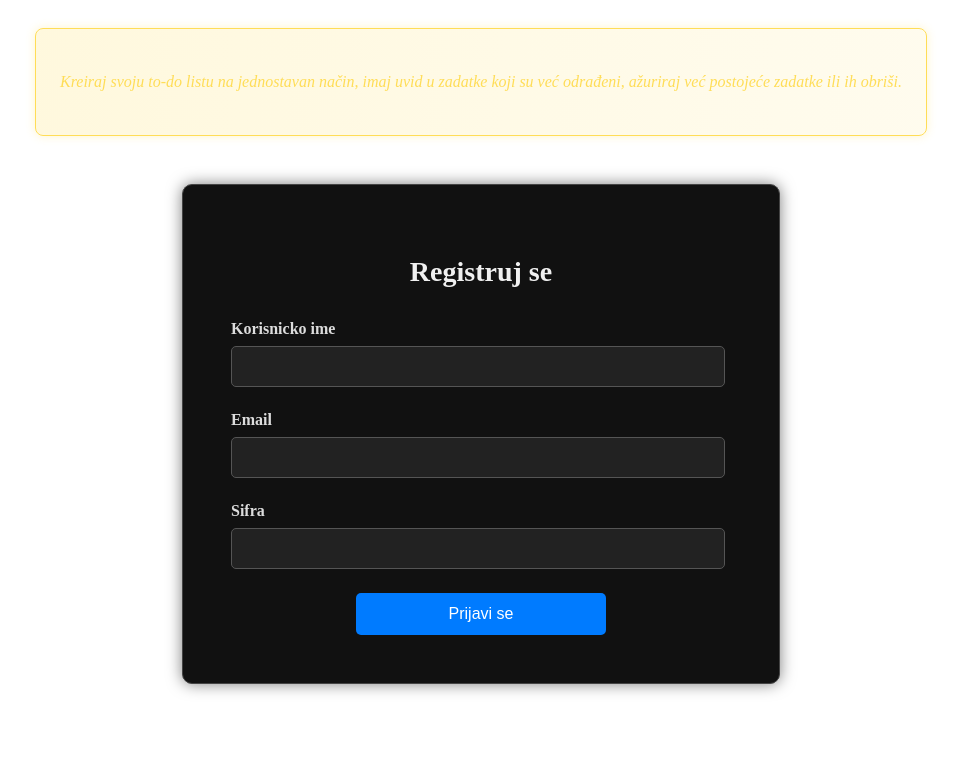
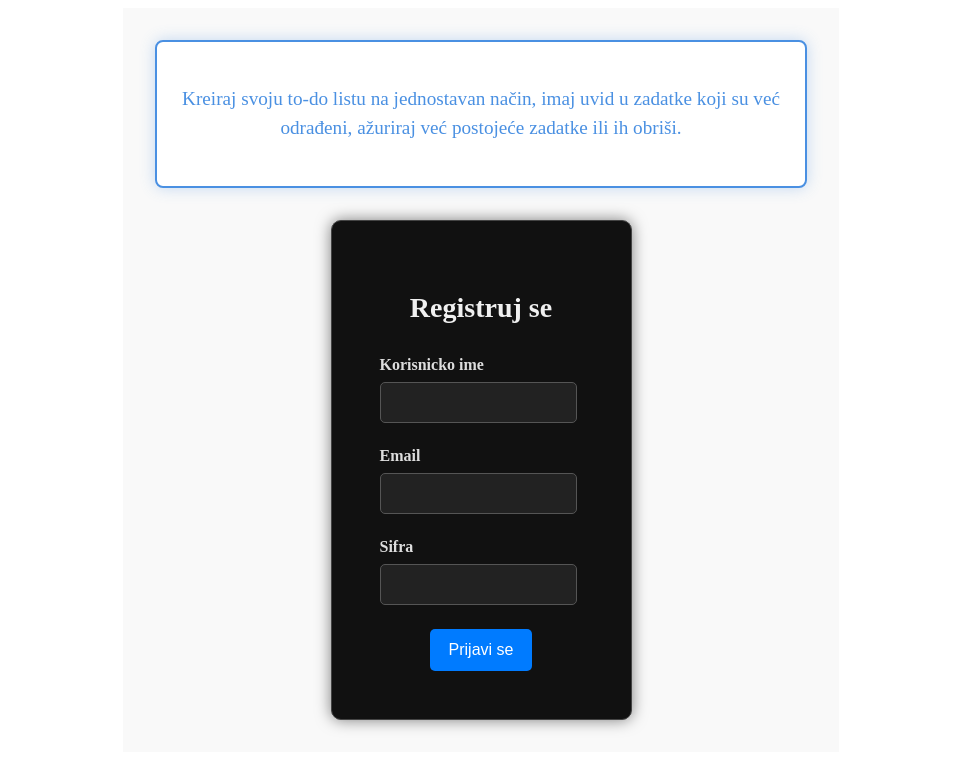
Before and after one commit to borisstevanovic96/tasks, a React (Create React App) app in the folder ui/: page /register in a window 1280 px wide. Shown: the top 770 px of the page, without its empty margins (159-1120 px from the left). Built offline with nearby package versions, Linux system fonts and the light colour scheme.

Commit message:
Update register.css

```diff
--- a/ui/src/register.css
+++ b/ui/src/register.css
@@ -1,28 +1,36 @@
 /* Register.css */
+
+.register-page {
+  display: flex;
+  flex-direction: column;
+  align-items: center;
+  padding: 2rem;
+  background-color: #f9f9f9; /* Light background to contrast the form */
+}
+
+.register-info {
+  margin-bottom: 2rem; /* Space below the info text */
+  padding: 1.5rem;
+  font-size: 1.2rem;
+  color: #4a90e2; /* Soothing blue color */
+  text-align: center;
+  background: #fff;
+  border-radius: 8px;
+  border: 2px solid #4a90e2;
+  box-shadow: 0 0 15px rgba(74, 144, 226, 0.3); /* Blue shadow */
+  max-width: 600px; /* Restrict the width */
+  line-height: 1.5;
+}
 
 .register-container {
   background-color: #111; /* Black background */
   color: #fff; /* White text */
   padding: 3rem; /* Increased spacing around the form */
   max-width: 500px; /* Made the form wider */
-  margin: 3rem auto; /* Center the form */
+  margin: 0 auto; /* Center the form */
   border-radius: 10px; /* Rounded corners */
   border: 1px solid #444; /* Subtle border */
   box-shadow: 0 0 15px rgba(0, 0, 0, 0.5); /* Slightly larger shadow */
-}
-
-.register-info {
-  margin-top: 20px;
-  font-size: 1rem; /* Increased font size for readability */
-  color: #ffdd57; /* Soft yellow color for a more elegant look */
-  text-align: center;
-  font-style: italic; /* Italicized for a refined feel */
-  line-height: 1.6; /* Increased line-height for better spacing */
-  background: linear-gradient(90deg, rgba(255,221,87,0.2) 0%, rgba(255,221,87,0.1) 100%);
-  padding: 1.5rem; /* Added padding around the text */
-  border-radius: 8px; /* Rounded corners to match the form */
-  border: 1px solid #ffdd57; /* Border matching the text color */
-  box-shadow: 0 0 10px rgba(255, 221, 87, 0.3); /* Soft glow effect */
 }
 
 h2 {
```
